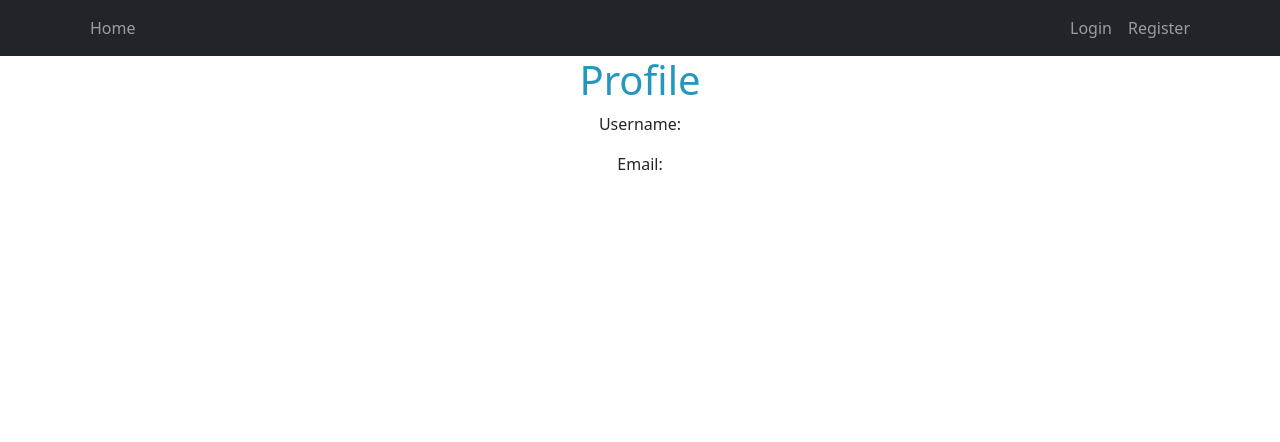
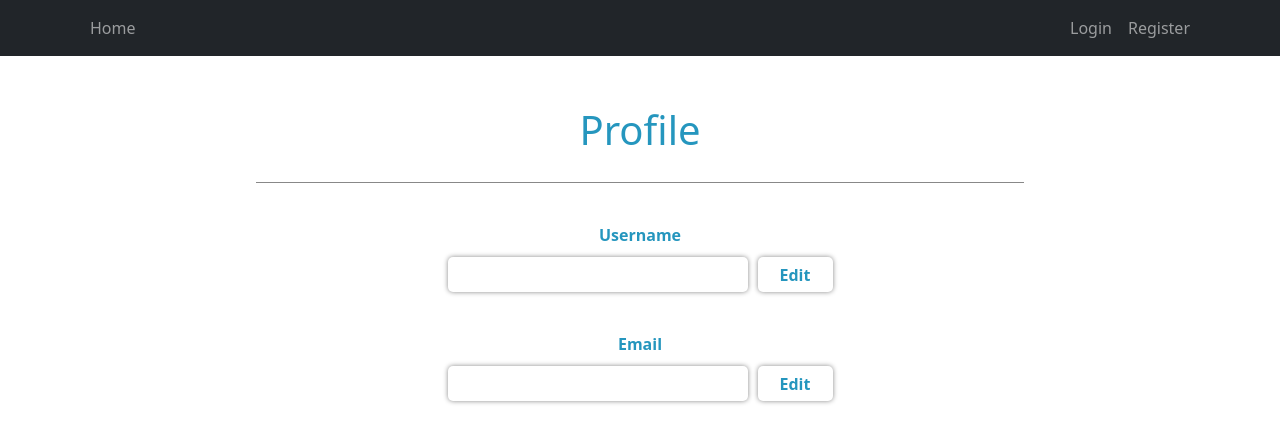
Before and after one commit to Nesssu/AdvancedWebProject, a React (Create React App) app in the folder client/: page /profile in a window 1280 px wide. Shown: the top 442 px of the page. Built offline with nearby package versions, Linux system fonts and the light colour scheme.

Commit message:
Styling to profile page

```diff
--- a/client/src/App.css
+++ b/client/src/App.css
@@ -123,6 +123,7 @@ h1 {
 .Home {
   display: flex;
   justify-content: center;
+  align-items: center;
   flex-direction: column;
   padding-top: 50px;
 }
@@ -378,3 +379,75 @@ h1 {
   padding: 0;
   margin: 0 10px 0 0;
 }
+
+.ProfileArea {
+  display: flex;
+  flex-direction: column;
+  justify-content: center;
+  align-items: center;
+  margin: 50px 0px 0px 0px;
+}
+
+.ProfileUsernameArea {
+  display: flex;
+  flex-direction: column;
+  padding: 20px;
+}
+
+.ProfileUsernameArea label {
+  color: #2596be;
+  font-weight: bold;
+  margin: 0 0 10px 0;
+  padding: 0;
+}
+
+.ProfileEmailArea {
+  display: flex;
+  flex-direction: column;
+  padding: 20px;
+}
+
+.ProfileEmailArea label {
+  color: #2596be;
+  font-weight: bold;
+  margin: 0 0 10px 0;
+  padding: 0;
+}
+
+.ProfileInput {
+  border-radius: 5px;
+  border: none;
+  box-shadow: 0 0 5px #888;
+  height: 35px;
+  width: 300px;
+  padding: 0 10px 0 10px;
+}
+
+.ProfileInput:focus {
+  outline: none;
+}
+
+.EditProfile {
+  margin: 0 0 0 10px;
+  color: #2596be;
+  background-color: white;
+  font-weight: bold;
+  border: none;
+  border-radius: 5px;
+  box-shadow: 0 0 5px #888;
+  width: 75px;
+  height: 35px;
+  transition: all 0.5s;
+}
+
+.EditProfile:hover {
+  cursor: pointer;
+  color: white;
+  background-color: #2596be;
+}
+
+.JoinedData {
+  margin: 50px;
+  font-size: small;
+  color: #4d4d4d;
+}
--- a/client/src/pages/Home.js
+++ b/client/src/pages/Home.js
@@ -359,6 +359,7 @@ const Home = (props) =>
         <div className="App">
             <div className="Home">
                 <h1>Home</h1>
+                <div className="Separator"/>
                 {jwt &&
                     <NewSnippet token={jwt} user={props.user} />
                 }
--- a/client/src/pages/Profile.js
+++ b/client/src/pages/Profile.js
@@ -3,20 +3,68 @@ import { useEffect, useState } from "react";
  const Profile = (props) =>
  {
     const [user, setUser] = useState({});
+    const [emailEdit, setEmailEdit] = useState(true);
+    const [usernameEdit, setUsernameEdit] = useState(true);
+    const [email, setEmail] = useState("");
+    const [username, setUsername] = useState("");
+
     useEffect(() =>
     {
         setUser(props.user);
-    }, [props.user]);
+        setEmail(props.user.email);
+        setUsername(props.user.username);
+    }, [props.user, emailEdit, usernameEdit]);
+
+    const handleUsernameChange = (event) => { setUsername(event.target.value); }
+    const handleEmailChange = (event) => { setEmail(event.target.value); }
+    const formatTime = (time) =>
+    {
+        const splittedTime = time.split("T");
+        const date = splittedTime[0];
+        let hour = splittedTime[1];
+        hour = hour.split(":");
+        hour = hour[0] + ":" + hour[1];
+        return (date + " " + hour);
+    }
+    const handleUsernameEdit = () =>
+    {
+        if (!usernameEdit)
+        {
+            console.log("New username: " + username);
+        }
+        setUsernameEdit(!usernameEdit);
+    }
+    const handleEmailEdit = () =>
+    {
+        if (!emailEdit)
+        {
+            console.log("New email: " + email);
+        }
+        setEmailEdit(!emailEdit);
+    }
 
     return (
         <div className="ProfileArea">
             <h1>Profile</h1>
+            <div className="Separator"/>
             <div className="ProfileUsernameArea" >
-                <p>Username: {user.username}</p>
+                <label>Username</label>
+                <div className="ProfileInputArea">
+                    <input type="text" id="ProfileUsername" className="ProfileInput" value={username} readOnly={usernameEdit} onChange={handleUsernameChange} />
+                    <input type="button" id="EditProfile" className="EditProfile" value={usernameEdit ? "Edit" : "Save"} onClick={handleUsernameEdit} />
+                </div>
             </div>
             <div className="ProfileEmailArea" >
-                <p>Email: {user.email}</p>
+                <label>Email</label>
+                <div className="ProfileInputArea">
+                    <input type="email" id="ProfileEmail" className="ProfileInput" value={email} readOnly={emailEdit} onChange={handleEmailChange} />
+                    <input type="button" id="EditProfile" className="EditProfile" value={emailEdit ? "Edit" : "Save"} onClick={handleEmailEdit} />
+                </div>
             </div>
+            {
+                user.joined &&
+                     <p className="JoinedData">Joined: {formatTime(user.joined)}</p>
+            }
         </div>
     )
  }
```
Also changed, not shown: 2 other files (tests, documents, lock files or other folders).
